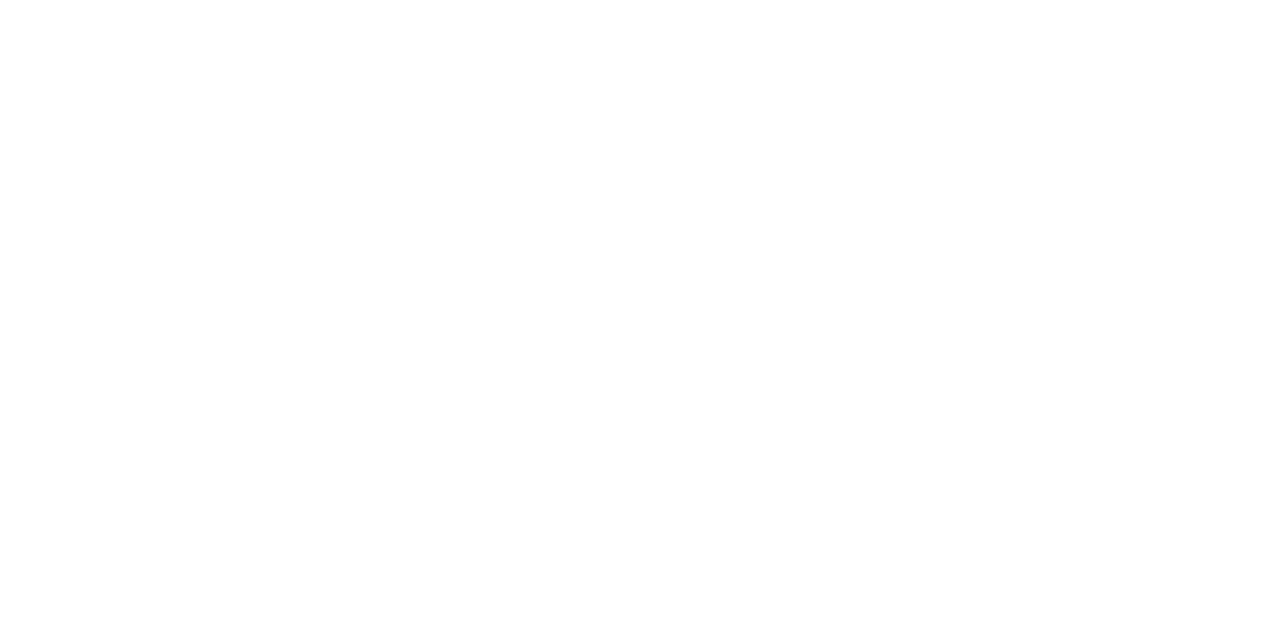
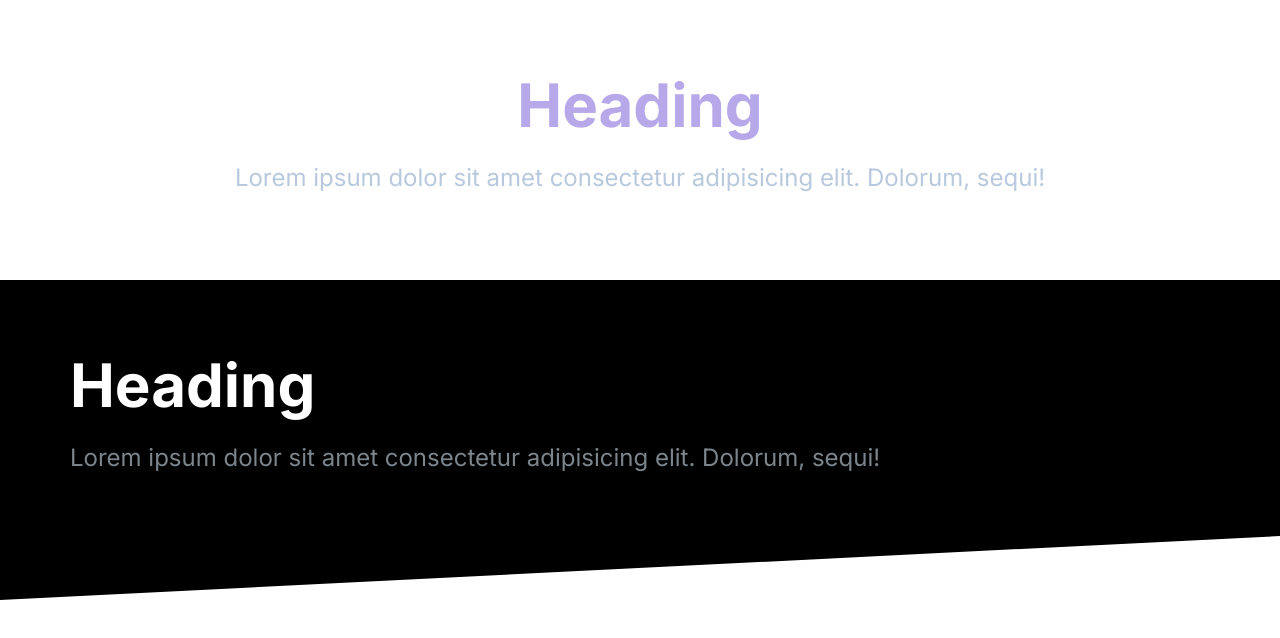
Before and after one commit to Kaygee105/Moshified, a plain HTML site: page index.html in a window 1280 px wide. Drawn offline with Linux system fonts and the light colour scheme.

Commit message:
define rule for block

```diff
--- a/CSS/style.css
+++ b/CSS/style.css
@@ -420,3 +420,33 @@ a {
 .collapsible--expanded .collapsible__content {
   max-height: 100vh;
 }
+/* Block */
+.block {
+  --padding-vertical: 6rem;
+  padding: var(--padding-vertical) 2rem;
+}
+.block__heading {
+  margin-top: 0;
+}
+.block--dark {
+  background: #000;
+  color: #7b858b;
+}
+.block--dark .block__heading {
+  color: #fff;
+}
+.block__skewed-right {
+  padding-bottom: calc(var(--padding-vertical) + 4rem);
+  clip-path: polygon(0% 0%, 100% 0%, 100% 100%, 0% 80%);
+}
+.block__header {
+  text-align: center;
+}
+.container {
+  max-width: 1140px;
+  margin: 0 auto;
+}
+.block__skewed-left {
+  padding-bottom: calc(var(--padding-vertical) + 4rem);
+  clip-path: polygon(0% 0%, 100% 0%, 100% 80%, 0% 100%);
+}
--- a/index.html
+++ b/index.html
@@ -15,6 +15,23 @@
     <link rel="stylesheet" href="CSS/style.css" />
   </head>
   <body>
-    <script src="js/main.js"></script>
+    <section class="block container">
+      <header class="block__header">
+        <h2 class="block__heading">Heading</h2>
+        <p>
+          Lorem ipsum dolor sit amet consectetur adipisicing elit. Dolorum,
+          sequi!
+        </p>
+      </header>
+    </section>
+    <section class="block block--dark block__skewed-left">
+      <div class="container">
+        <h2 class="block__heading">Heading</h2>
+        <p>
+          Lorem ipsum dolor sit amet consectetur adipisicing elit. Dolorum,
+          sequi!
+        </p>
+      </div>
+    </section>
   </body>
 </html>
```
Also changed, not shown: component/block.html (added, +16 -0 lines), component/icon.html (+0 -3 lines), image/logo.svg (added).
